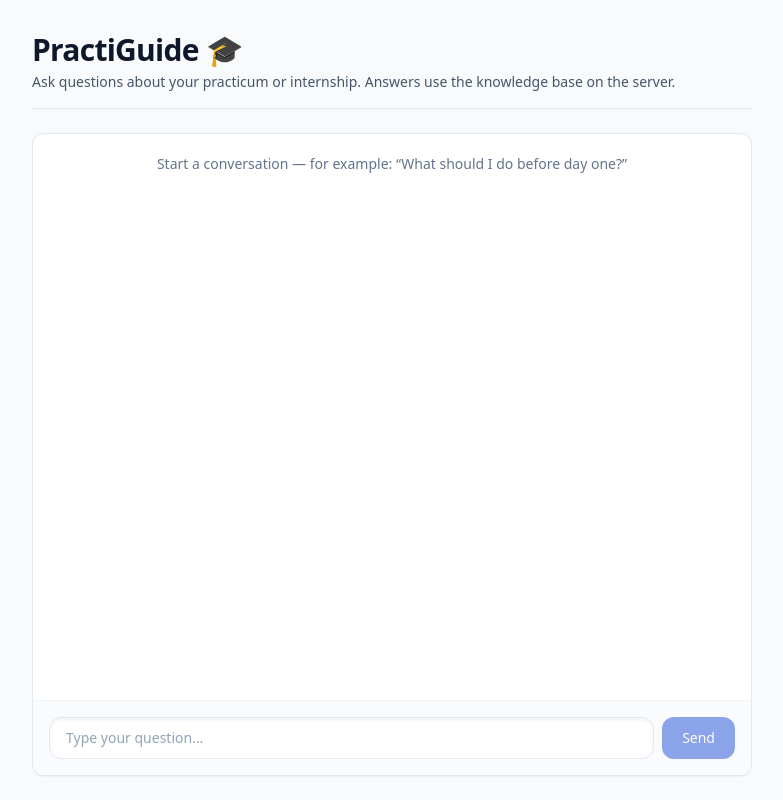
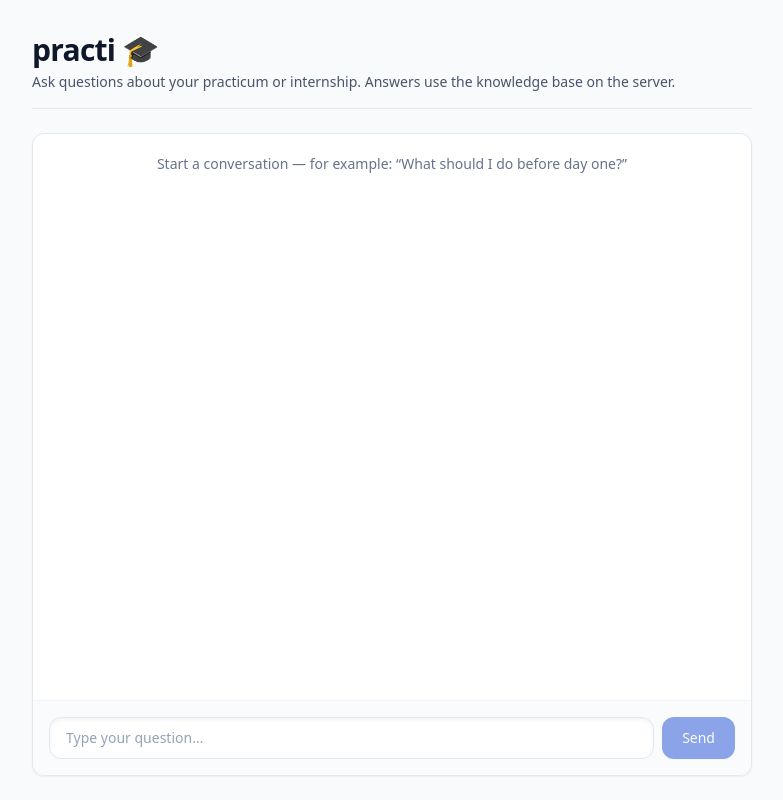
Before and after one commit to daniellalimbag/practi, a Next.js app in the folder frontend/: page / in a window 1280 px wide. Shown: the whole page, without its empty margins (248-1031 px from the left). Built offline with nearby package versions, Linux system fonts and the light colour scheme.

Commit message:
chore: renmaed stuff

```diff
--- a/frontend/app/layout.tsx
+++ b/frontend/app/layout.tsx
@@ -3,7 +3,7 @@ import type { ReactNode } from "react";
 import "./globals.css";
 
 export const metadata: Metadata = {
-  title: "PractiGuide 🎓",
+  title: "practi 🎓",
   description: "RAG assistant for practicum and internship students",
 };
 
--- a/frontend/app/page.tsx
+++ b/frontend/app/page.tsx
@@ -87,7 +87,7 @@ export default function HomePage() {
     <div className="mx-auto flex min-h-screen max-w-3xl flex-col px-4 pb-6 pt-8 sm:px-6">
       <header className="mb-6 border-b border-slate-200 pb-4">
         <h1 className="text-2xl font-semibold tracking-tight text-slate-900 sm:text-3xl">
-          PractiGuide 🎓
+          practi 🎓
         </h1>
         <p className="mt-1 text-sm text-slate-600">
           Ask questions about your practicum or internship. Answers use the
--- a/frontend/package.json
+++ b/frontend/package.json
@@ -1,5 +1,5 @@
 {
-  "name": "practiguide-frontend",
+  "name": "practi-frontend",
   "version": "0.1.0",
   "private": true,
   "scripts": {
```
Also changed, not shown: 2 other files (tests, documents, lock files or other folders).
